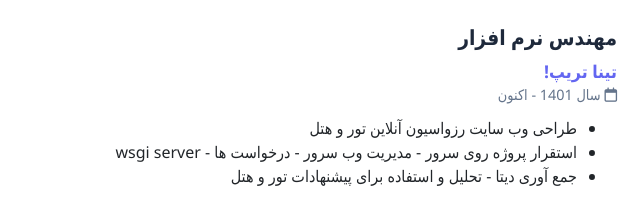
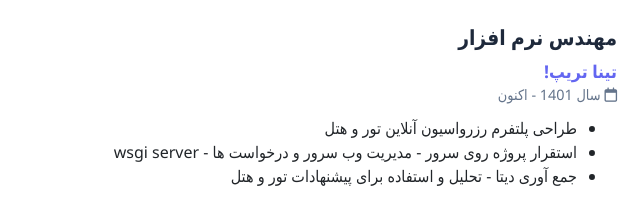
Before and after one commit to AmirhosseinAdelpour/Resume, a plain HTML site: page index.html in a window 1280 px wide. Shown: the part 924-1138 px from the top of the page, 423-1063 px from the left. Drawn offline with nearby package versions, Linux system fonts and the light colour scheme.

Commit message:
Typo error fixed

```diff
--- a/index.html
+++ b/index.html
@@ -239,8 +239,8 @@
                 <div class="company">تینا تریپ!</div>
                 <div class="date"><i class="far fa-calendar"></i> سال 1401 - اکنون</div>
                 <ul>
-                    <li>طراحی وب سایت رزواسیون آنلاین تور و هتل </li>
-                    <li>استقرار پروژه روی سرور - مدیریت وب سرور - درخواست ها - wsgi server</li>
+                    <li>طراحی پلتفرم رزرواسیون آنلاین تور و هتل </li>
+                    <li>استقرار پروژه روی سرور - مدیریت وب سرور و درخواست ها - wsgi server</li>
                     <li>جمع آوری دیتا - تحلیل و استفاده برای پیشنهادات تور و هتل</li>
                 </ul>
             </div>
```
